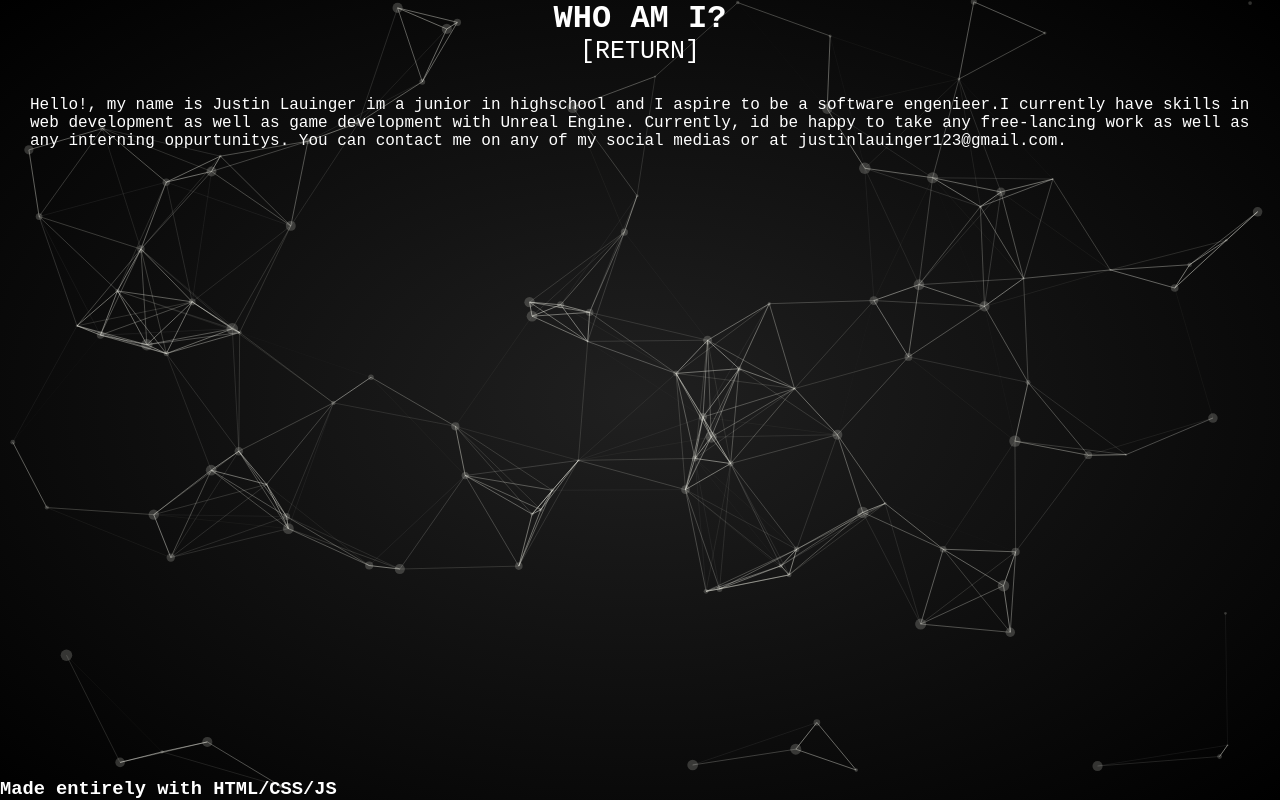
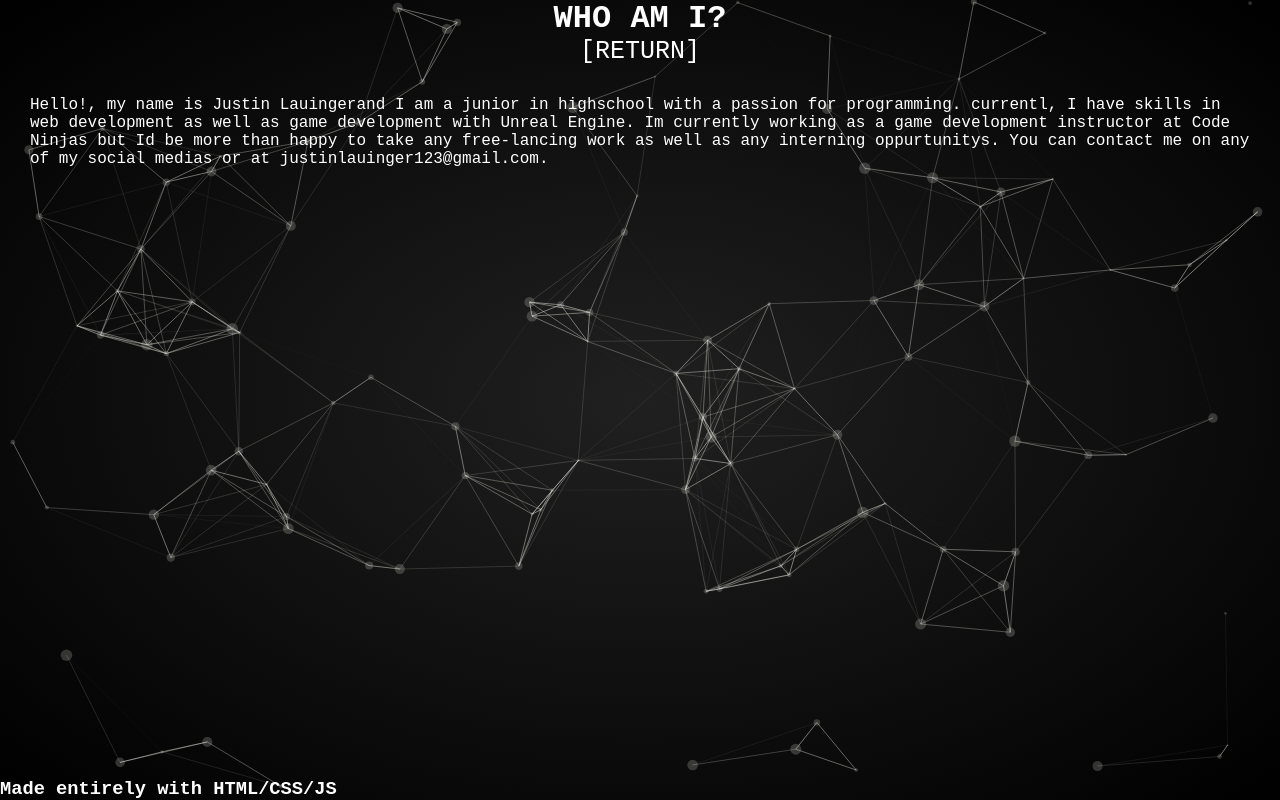
Before and after one commit to Fattix/JustinLauinger, a plain HTML site: page About.html in a window 1280 px wide. Drawn offline with Linux system fonts and the light colour scheme; animation ran at ten frames a second.

Commit message:
Update About.html

```diff
--- a/About.html
+++ b/About.html
@@ -11,8 +11,8 @@
     <h1 style="color:rgb(255, 255, 255);font-family:'Courier New', Courier, monospace"><center>WHO AM I?</center></h1>
     <a id="return-link" href="index.html" style="color:#fff;font-family:'Courier New', Courier, monospace; text-decoration: none; font-size: 25px; padding-top: 25px"><center>[RETURN]</center></var></a>
 
-    <P style="color:rgb(255, 255, 255);font-family:'Courier New', Courier, monospace;padding: 30px;">Hello!, my name is <bold>Justin Lauinger</bold> im a junior in highschool and I aspire to be a software engenieer.I currently have skills in web development as
-      well as game development with Unreal Engine. Currently, id be happy to take any free-lancing work as well as any interning oppurtunitys. You can contact me on any of my social medias or at justinlauinger123@gmail.com.</P>
+    <P style="color:rgb(255, 255, 255);font-family:'Courier New', Courier, monospace;padding: 30px;">Hello!, my name is <bold>Justin Lauinger</bold>and I am a junior in highschool with a passion for programming. currentl, I have skills in web development as
+      well as game development with Unreal Engine. Im currently working as a game development instructor at Code Ninjas but Id be more than happy to take any free-lancing work as well as any interning oppurtunitys. You can contact me on any of my social medias or at justinlauinger123@gmail.com.</P>
 
     <div class="bottom-left">
         <h3 style="color:rgb(255, 255, 255);font-family:'Courier New', Courier, monospace">Made entirely with HTML/CSS/JS</h3>
```
